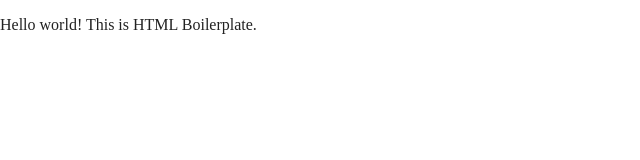
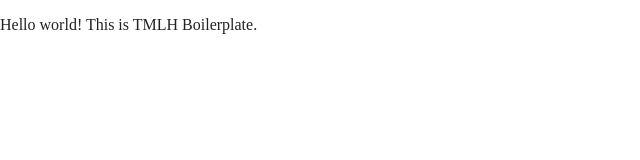
Before and after one commit to IvanPanov2020/first, a website built with Parcel: page index.html in a window 1280 px wide. Shown: the full height of the page, 0-640 px from the left. Built offline with nearby package versions, Linux system fonts and the light colour scheme.

Commit message:
Nov Project

```diff
--- a/index.html
+++ b/index.html
@@ -23,7 +23,7 @@
 
   <body>
     <!-- Add your site or application content here -->
-    <p>Hello world! This is HTML Boilerplate.</p>
+    <p>Hello world! This is TMLH Boilerplate.</p>
     <script src="js/vendor/modernizr-3.11.2.min.js"></script>
     <script src="js/plugins.js"></script>
     <script src="js/main.js"></script>
```
